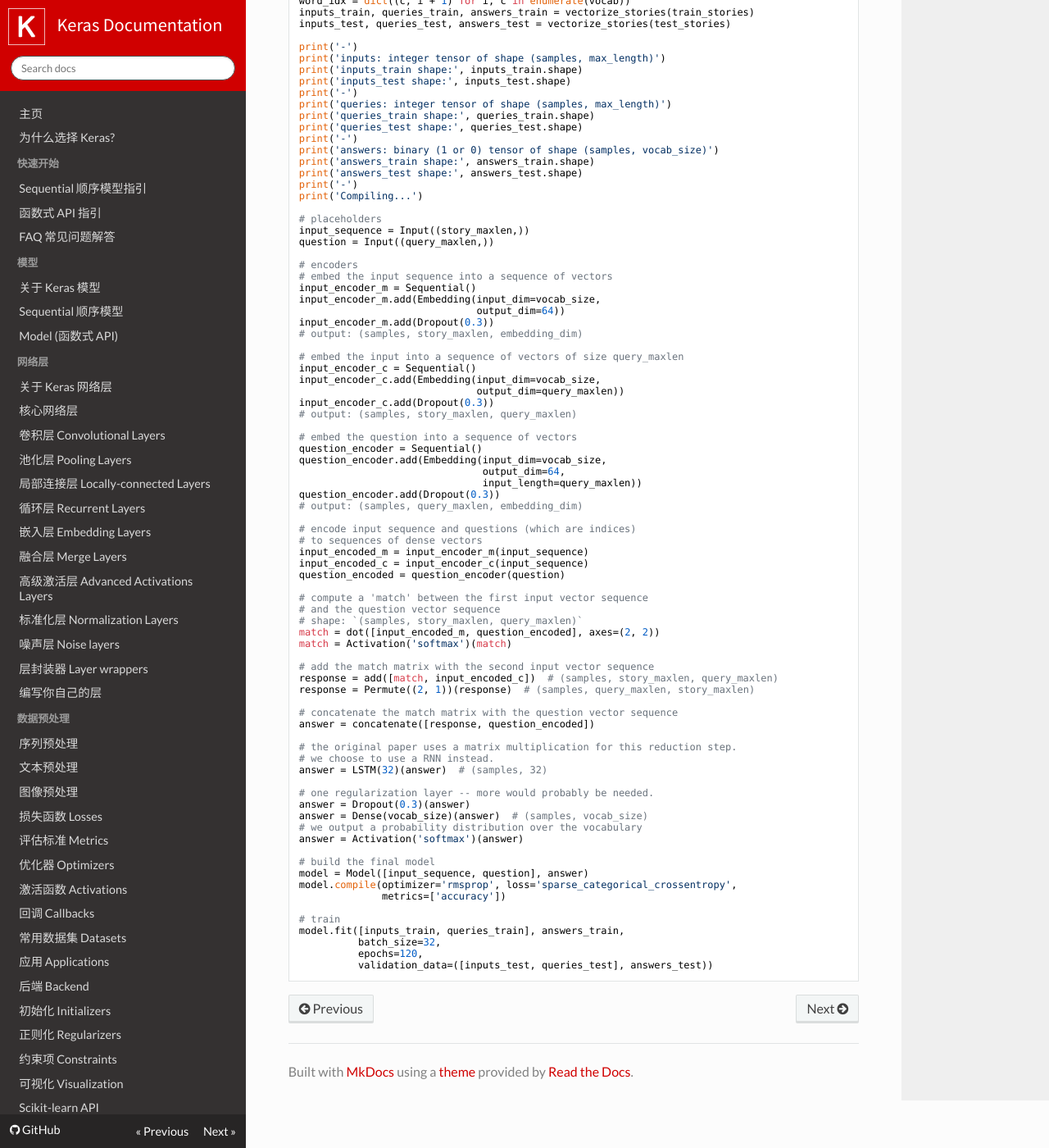
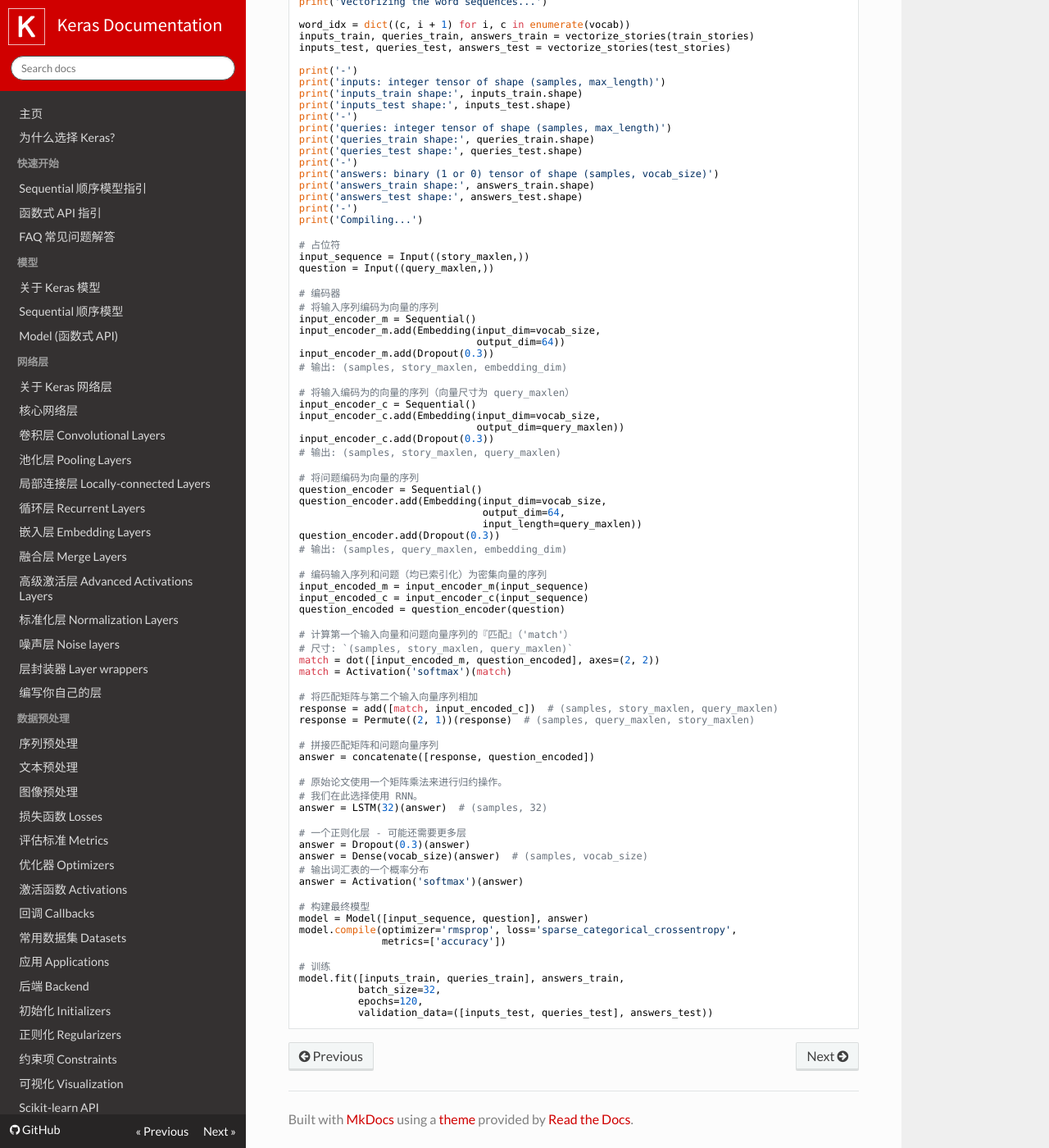
Before and after one commit to gaussic/keras-doc-zh, an MkDocs documentation site: the page built from sources/examples/babi_memnn.md, in a window 1280 px wide and 1400 px high, scrolled down 2256 px. Shown: the whole window at 82% size. Built offline with MkDocs 1.6.1, drawn with Linux system fonts in a browser that asks for light colours; nearby versions of some CDN libraries; some web fonts are replaced; library files that are not in the unit come from our copies; some of the changed text lies outside the part shown.

Commit message:
Update babi_memnn.md

````diff
--- a/sources/examples/babi_memnn.md
+++ b/sources/examples/babi_memnn.md
@@ -1,7 +1,7 @@
 
-#Trains a memory network on the bAbI dataset.
+# 在 bAbI数据集上训练一个记忆网络。
 
-References:
+参考文献：
 
 - Jason Weston, Antoine Bordes, Sumit Chopra, Tomas Mikolov, Alexander M. Rush,
   ["Towards AI-Complete Question Answering:
@@ -10,9 +10,8 @@
 - Sainbayar Sukhbaatar, Arthur Szlam, Jason Weston, Rob Fergus,
   ["End-To-End Memory Networks"](http://arxiv.org/abs/1503.08895)
 
-Reaches 98.6% accuracy on task 'single_supporting_fact_10k' after 120 epochs.
-Time per epoch: 3s on CPU (core i7).
-
+120 轮迭代后，在 'single_supporting_fact_10k' 任务上达到了 98.6% 的准确率。
+每轮迭代时间: 3s on CPU (core i7).
 
 ```python
 from __future__ import print_function
@@ -31,7 +30,7 @@
 
 
 def tokenize(sent):
-    '''Return the tokens of a sentence including punctuation.
+    '''返回包含标点符号的句子的标记。
 
     >>> tokenize('Bob dropped the apple. Where is the apple?')
     ['Bob', 'dropped', 'the', 'apple', '.', 'Where', 'is', 'the', 'apple', '?']
@@ -40,10 +39,10 @@
 
 
 def parse_stories(lines, only_supporting=False):
-    '''Parse stories provided in the bAbi tasks format
+    '''解析 bAbi 任务格式中提供的故事
 
-    If only_supporting is true, only the sentences
-    that support the answer are kept.
+    如果 only_supporting 为 true，
+    则只保留支持答案的句子。
     '''
     data = []
     story = []
@@ -57,11 +56,11 @@
             q, a, supporting = line.split('\t')
             q = tokenize(q)
             if only_supporting:
-                # Only select the related substory
+                # 只选择相关的子故事
                 supporting = map(int, supporting.split())
                 substory = [story[i - 1] for i in supporting]
             else:
-                # Provide all the substories
+                # 提供所有子故事
                 substory = [x for x in story if x]
             data.append((substory, q, a))
             story.append('')
@@ -72,12 +71,11 @@
 
 
 def get_stories(f, only_supporting=False, max_length=None):
-    '''Given a file name, read the file,
-    retrieve the stories,
-    and then convert the sentences into a single story.
+    '''给定文件名，读取文件，检索故事，
+    然后将句子转换为一个独立故事。
 
-    If max_length is supplied,
-    any stories longer than max_length tokens will be discarded.
+    如果提供了 max_length,
+    任何长于 max_length 的故事都将被丢弃。
     '''
     data = parse_stories(f.readlines(), only_supporting=only_supporting)
     flatten = lambda data: reduce(lambda x, y: x + y, data)
@@ -109,10 +107,10 @@
 
 
 challenges = {
-    # QA1 with 10,000 samples
+    # QA1 任务，10,000 样本
     'single_supporting_fact_10k': 'tasks_1-20_v1-2/en-10k/qa1_'
                                   'single-supporting-fact_{}.txt',
-    # QA2 with 10,000 samples
+    # QA2 任务，1000 样本
     'two_supporting_facts_10k': 'tasks_1-20_v1-2/en-10k/qa2_'
                                 'two-supporting-facts_{}.txt',
 }
@@ -129,7 +127,7 @@
     vocab |= set(story + q + [answer])
 vocab = sorted(vocab)
 
-# Reserve 0 for masking via pad_sequences
+# 保留 0 以留作 pad_sequences 进行 masking
 vocab_size = len(vocab) + 1
 story_maxlen = max(map(len, (x for x, _, _ in train_stories + test_stories)))
 query_maxlen = max(map(len, (x for _, x, _ in train_stories + test_stories)))
@@ -165,68 +163,66 @@
 print('-')
 print('Compiling...')
 
-# placeholders
+# 占位符
 input_sequence = Input((story_maxlen,))
 question = Input((query_maxlen,))
 
-# encoders
-# embed the input sequence into a sequence of vectors
+# 编码器
+# 将输入序列编码为向量的序列
 input_encoder_m = Sequential()
 input_encoder_m.add(Embedding(input_dim=vocab_size,
                               output_dim=64))
 input_encoder_m.add(Dropout(0.3))
-# output: (samples, story_maxlen, embedding_dim)
+# 输出: (samples, story_maxlen, embedding_dim)
 
-# embed the input into a sequence of vectors of size query_maxlen
+# 将输入编码为的向量的序列（向量尺寸为 query_maxlen）
 input_encoder_c = Sequential()
 input_encoder_c.add(Embedding(input_dim=vocab_size,
                               output_dim=query_maxlen))
 input_encoder_c.add(Dropout(0.3))
-# output: (samples, story_maxlen, query_maxlen)
+# 输出: (samples, story_maxlen, query_maxlen)
 
-# embed the question into a sequence of vectors
+# 将问题编码为向量的序列
 question_encoder = Sequential()
 question_encoder.add(Embedding(input_dim=vocab_size,
                                output_dim=64,
                                input_length=query_maxlen))
 question_encoder.add(Dropout(0.3))
-# output: (samples, query_maxlen, embedding_dim)
+# 输出: (samples, query_maxlen, embedding_dim)
 
-# encode input sequence and questions (which are indices)
-# to sequences of dense vectors
+# 编码输入序列和问题（均已索引化）为密集向量的序列
 input_encoded_m = input_encoder_m(input_sequence)
 input_encoded_c = input_encoder_c(input_sequence)
 question_encoded = question_encoder(question)
 
-# compute a 'match' between the first input vector sequence
-# and the question vector sequence
-# shape: `(samples, story_maxlen, query_maxlen)`
+# 计算第一个输入向量和问题向量序列的『匹配』（'match'）
+# 尺寸: `(samples, story_maxlen, query_maxlen)`
 match = dot([input_encoded_m, question_encoded], axes=(2, 2))
 match = Activation('softmax')(match)
 
-# add the match matrix with the second input vector sequence
+# 将匹配矩阵与第二个输入向量序列相加
 response = add([match, input_encoded_c])  # (samples, story_maxlen, query_maxlen)
 response = Permute((2, 1))(response)  # (samples, query_maxlen, story_maxlen)
 
-# concatenate the match matrix with the question vector sequence
+# 拼接匹配矩阵和问题向量序列
 answer = concatenate([response, question_encoded])
 
-# the original paper uses a matrix multiplication for this reduction step.
-# we choose to use a RNN instead.
+# 原始论文使用一个矩阵乘法来进行归约操作。
+# 我们在此选择使用 RNN。
 answer = LSTM(32)(answer)  # (samples, 32)
 
-# one regularization layer -- more would probably be needed.
+# 一个正则化层 - 可能还需要更多层
 answer = Dropout(0.3)(answer)
 answer = Dense(vocab_size)(answer)  # (samples, vocab_size)
-# we output a probability distribution over the vocabulary
+# 输出词汇表的一个概率分布
 answer = Activation('softmax')(answer)
 
-# build the final model
+# 构建最终模型
 model = Model([input_sequence, question], answer)
 model.compile(optimizer='rmsprop', loss='sparse_categorical_crossentropy',
               metrics=['accuracy'])
 
-# train
+# 训练
 model.fit([inputs_train, queries_train], answers_train,
           batch_size=32,
           epochs=120,
````
